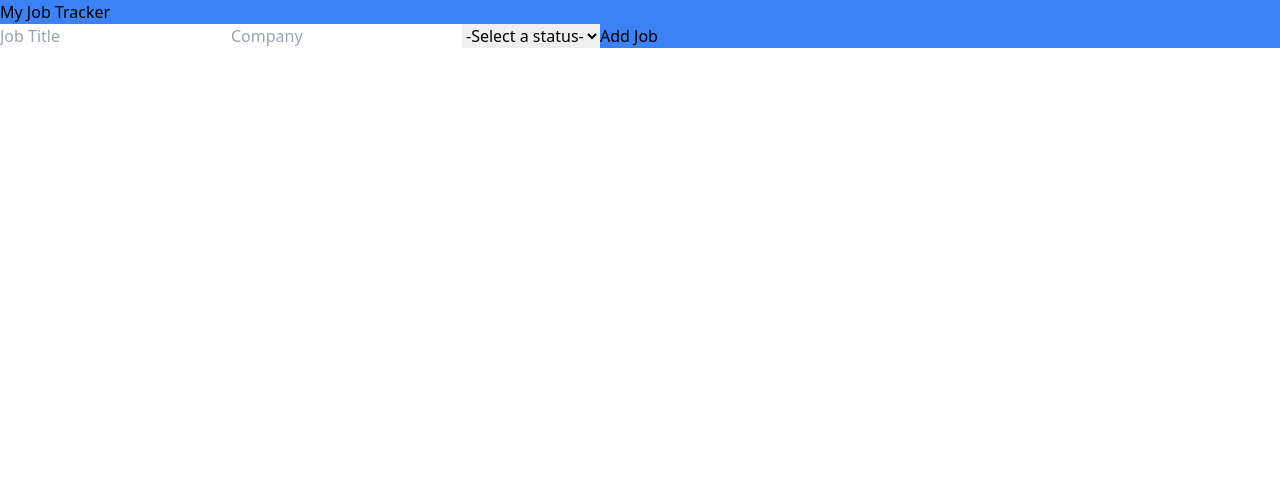
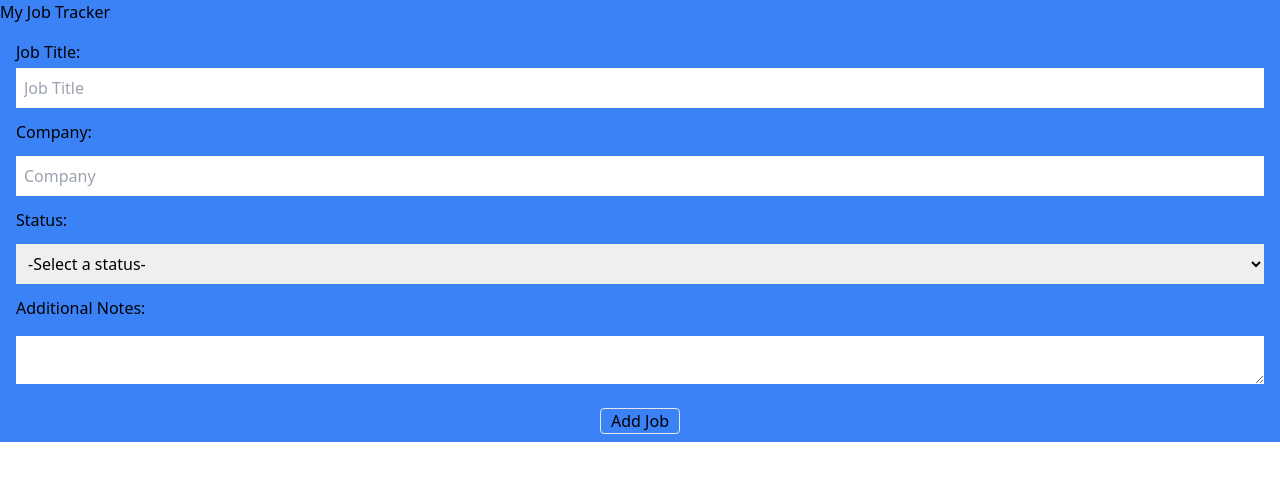
Before and after one commit to Tim-Quattrochi/Job-Tracker-Ext, a React (Vite) app: page / in a window 1280 px wide. Shown: the top 480 px of the page. Built offline with nearby package versions, Linux system fonts and the light colour scheme.

Commit message:
added some more inputs, labels, min styling, delete console logs

```diff
--- a/src/components/JobForm/JobForm.jsx
+++ b/src/components/JobForm/JobForm.jsx
@@ -12,17 +12,18 @@ const categories = [
 const initialJobState = {
   title: "",
   company: "",
+  dateApplied: Date.now(),
+  additional: "",
   status: "",
 };
 
 // eslint-disable-next-line react/prop-types
 function JobForm({ addJob }) {
   const [jobData, setJobData] = useState(initialJobState);
-  const [selectedCategory, setSelectedCategory] = useState("");
 
   const handleInputChange = (e) => {
     const { name, value } = e.target;
-    console.log(name);
+
     if (name === "status") {
       setJobData({
         ...jobData,
@@ -43,24 +44,42 @@ function JobForm({ addJob }) {
   };
 
   return (
-    <form onSubmit={handleSubmit}>
+    <form
+      onSubmit={handleSubmit}
+      className="flex flex-col p-2 m-2 gap-1"
+    >
+      <label htmlFor="title">Job Title: </label>
       <input
         type="text"
         name="title"
+        id="title"
         placeholder="Job Title"
+        className="p-2"
         value={jobData.title}
         onChange={handleInputChange}
       />
+
+      <label htmlFor="company" className="py-2">
+        Company:
+      </label>
       <input
         type="text"
         name="company"
+        id="company"
+        className="p-2"
         placeholder="Company"
         value={jobData.company}
         onChange={handleInputChange}
       />
+
+      <label htmlFor="category" className="py-2">
+        Status:
+      </label>
       <select
         role="combobox"
         name="status"
+        id="category"
+        className="p-2"
         value={jobData.status}
         onChange={handleInputChange}
       >
@@ -70,7 +89,20 @@ function JobForm({ addJob }) {
           </option>
         ))}
       </select>
-      <button type="submit">Add Job</button>
+
+      <label htmlFor="additional" className="flex flex-col py-2">
+        Additional Notes:
+      </label>
+      <textarea id="additional" className="mt-1">
+        {jobData.additional}
+      </textarea>
+
+      <button
+        type="submit"
+        className="mt-5 border w-20 mx-auto rounded"
+      >
+        Add Job
+      </button>
     </form>
   );
 }
```
